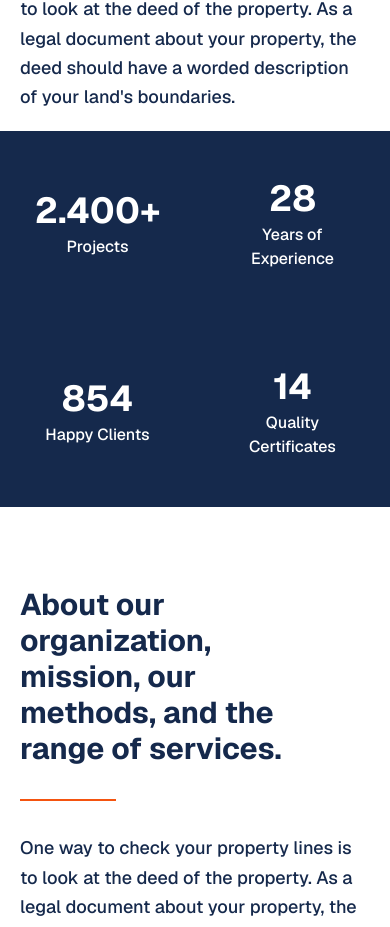
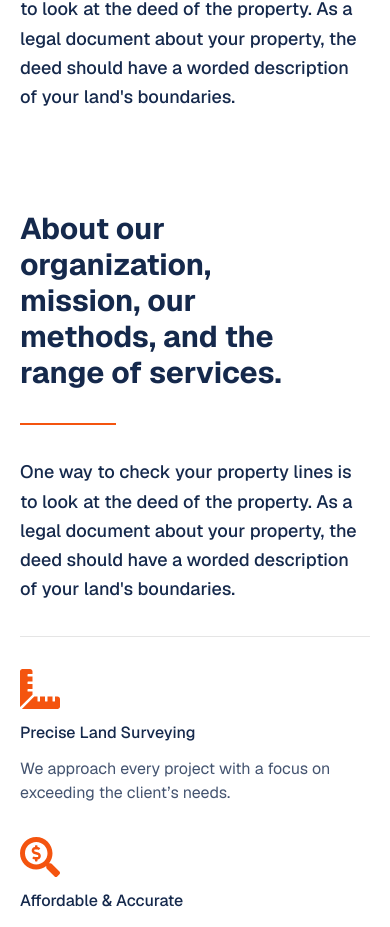
Before and after one commit to adebsa2401/geonas, a Next.js app in the folder apps/web/: page / in a window 390 px wide. Shown: the part 3896-4823 px from the top of the page. Built offline with nearby package versions, Linux system fonts and the light colour scheme.

Commit message:
Remove stats section from About Us and Home components to streamline layout

```diff
--- a/apps/web/components/layout/about-us/stats-section.tsx
+++ b/apps/web/components/layout/about-us/stats-section.tsx
@@ -19,30 +19,6 @@ const StatsSection = () => {
         </div>
 
         <div className="bg-[url(/images/bg-stats.png)] bg-no-repeat bg-cover size-full max-md:h-96 max-md:mx-auto max-md:w-[calc(100%-2.5rem)] bg-right" />
-
-        <div className="grid grid-cols-2 md:grid-cols-4 md:col-span-2 max-w-5xl lg:absolute lg:left-0 lg:bottom-20">
-          <div className="flex flex-col items-center justify-center gap-1 px-8 py-12 bg-secondary text-secondary-foreground">
-            <span className="font-bold text-4xl text-center">2.400+</span>
-            <span className="font-medium text-center">Projects</span>
-          </div>
-
-          <div className="flex flex-col items-center justify-center gap-1 px-8 py-12 bg-secondary text-secondary-foreground">
-            <span className="font-bold text-4xl text-center">28</span>
-            <span className="font-medium text-center">Years of Experience</span>
-          </div>
-
-          <div className="flex flex-col items-center justify-center gap-1 px-8 py-12 bg-secondary text-secondary-foreground">
-            <span className="font-bold text-4xl text-center">854</span>
-            <span className="font-medium text-center">Happy Clients</span>
-          </div>
-
-          <div className="flex flex-col items-center justify-center gap-1 px-8 py-12 bg-secondary text-secondary-foreground">
-            <span className="font-bold text-4xl text-center">14</span>
-            <span className="font-medium text-center">
-              Quality Certificates
-            </span>
-          </div>
-        </div>
       </div>
     </section>
   );
--- a/apps/web/components/layout/home/stats-section.tsx
+++ b/apps/web/components/layout/home/stats-section.tsx
@@ -19,30 +19,6 @@ const StatsSection = () => {
         </div>
 
         <div className="bg-[url(/images/bg-stats.png)] bg-no-repeat bg-cover size-full max-md:hidden bg-right" />
-
-        <div className="grid grid-cols-2 md:grid-cols-4 md:col-span-2 max-w-5xl lg:absolute lg:left-0 lg:bottom-20">
-          <div className="flex flex-col items-center justify-center gap-1 px-8 py-12 bg-secondary text-secondary-foreground">
-            <span className="font-bold text-4xl text-center">2.400+</span>
-            <span className="font-medium text-center">Projects</span>
-          </div>
-
-          <div className="flex flex-col items-center justify-center gap-1 px-8 py-12 bg-secondary text-secondary-foreground">
-            <span className="font-bold text-4xl text-center">28</span>
-            <span className="font-medium text-center">Years of Experience</span>
-          </div>
-
-          <div className="flex flex-col items-center justify-center gap-1 px-8 py-12 bg-secondary text-secondary-foreground">
-            <span className="font-bold text-4xl text-center">854</span>
-            <span className="font-medium text-center">Happy Clients</span>
-          </div>
-
-          <div className="flex flex-col items-center justify-center gap-1 px-8 py-12 bg-secondary text-secondary-foreground">
-            <span className="font-bold text-4xl text-center">14</span>
-            <span className="font-medium text-center">
-              Quality Certificates
-            </span>
-          </div>
-        </div>
       </div>
     </section>
   );
```
